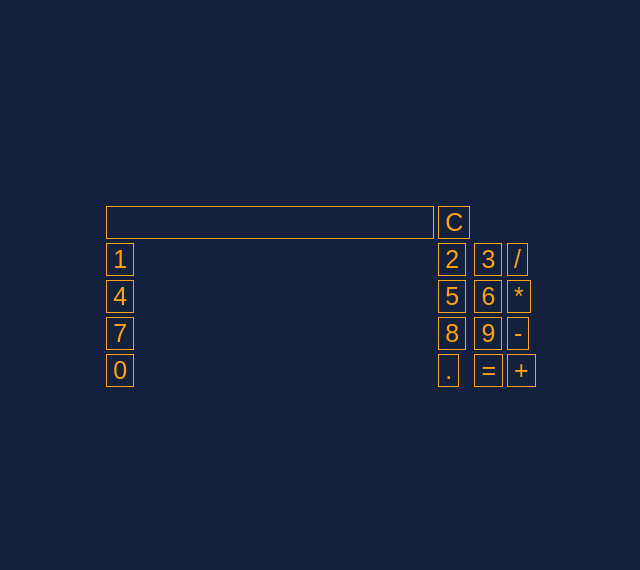
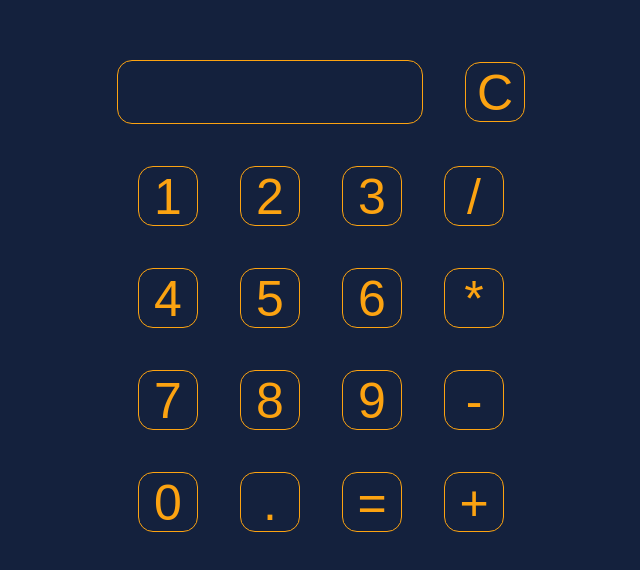
Before and after one commit to madhavmishra09/Calculator, a plain HTML site: page index.html in a window 1280 px wide. Shown: the part 124-694 px from the top of the page, without its empty margins (319-959 px from the left). Drawn offline with Linux system fonts and the light colour scheme.

Commit message:
Desgining of Calculator Page is done

```diff
--- a/style.css
+++ b/style.css
@@ -3,6 +3,7 @@ body {
   border: 100px;
   margin: auto;
   padding: 10px;
+  font-family:'Gill Sans', 'Gill Sans MT', Calibri, 'Trebuchet MS', sans-serif
 }
 table {
   display: flex;
@@ -12,14 +13,30 @@ table {
   margin: 10px;
   padding: 10px;
 }
+tr {
+  display: flex;
+  align-items: center;
+  justify-content: center;
+}
+td{
+    margin: 20px;
+}
 input {
   background-color: #14213d;
   color: #fca311;
   border: 1px solid #fca311;
-  font-size: 25px;
+  width:60px;
+    height: 60px;
+  border-radius: 15px;
+  font-size: 50px;
 }
 input:hover {
   background-color: #fca311;
   color: #14213d;
-  transition: 0.5s;
+  transition: 0.3s;
 }
+#result{
+    width: 300px;
+    height: 60px;
+    font-size: 24px;
+}
```
